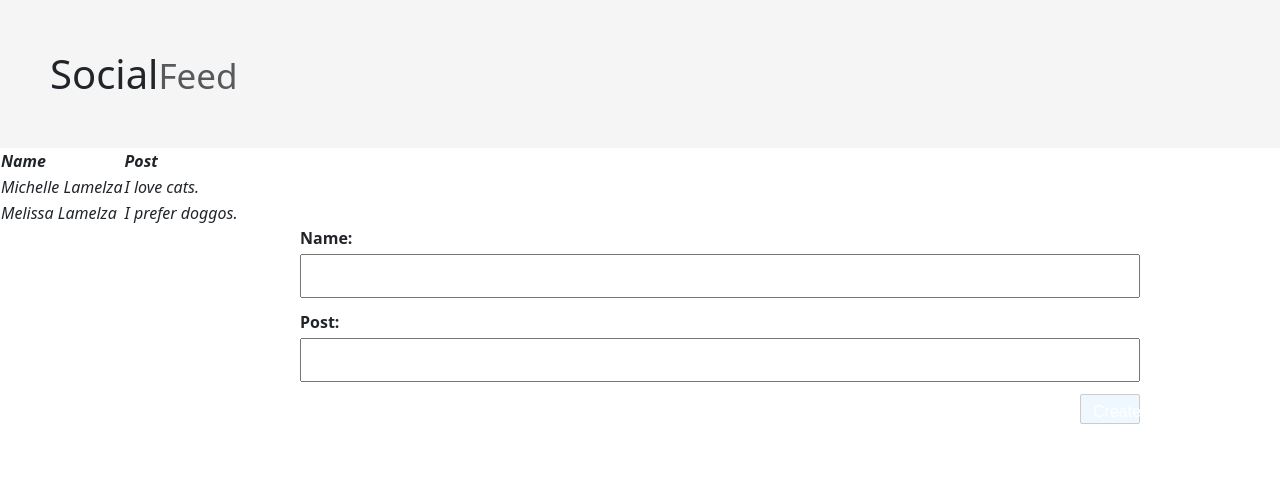
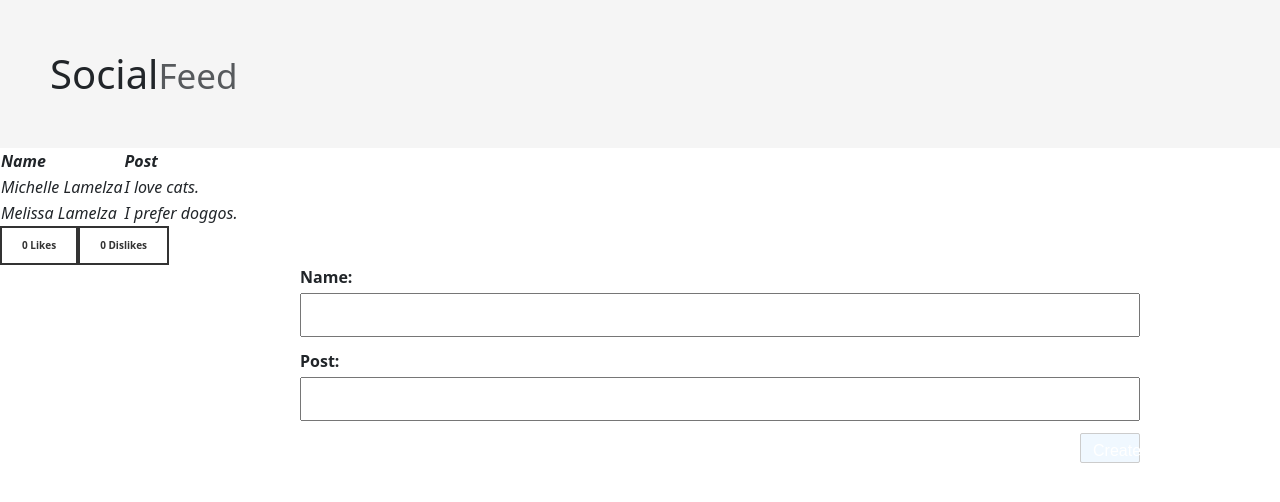
Before and after one commit to outtasight1010/SocialFeedProject, a React (Create React App) app: page / in a window 1280 px wide. Shown: the top 502 px of the page. Built offline with nearby package versions, Linux system fonts and the light colour scheme.

Commit message:
created Buttons components

```diff
--- a/src/App.js
+++ b/src/App.js
@@ -5,6 +5,8 @@ import UserPost from './Components/UserPost';
 import './App.css';
 import 'bootstrap';
 import DisplayPosts from './Components/DisplayPosts/DisplayPosts';
+import LikeButton from './Components/Buttons/LikeButton';
+import DislikeButton from './Components/Buttons/DislikeButton';
 
 
 
@@ -21,6 +23,8 @@ function App () {
   <div>
     <NavBarText/>
     <DisplayPosts parentEntries={entries}/>
+    <LikeButton/>
+    <DislikeButton/>
 
 
     <UserPost addNewEntryProp={addNewEntry}/>
--- a/src/Components/DisplayPosts/DisplayPosts.css
+++ b/src/Components/DisplayPosts/DisplayPosts.css
@@ -1,6 +1,9 @@
 .display-posts {
-    display: -ms-inline-grid;
+    display: center;
     flex-direction:row;
     font-style:oblique;
 
+
+    padding-left: 500px;
+
 }
```
